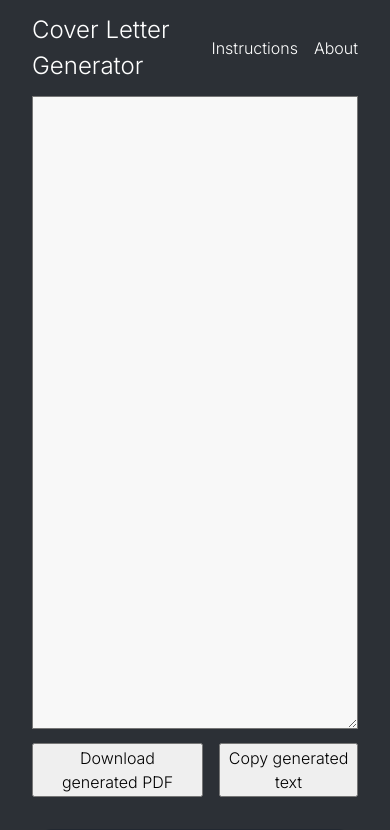
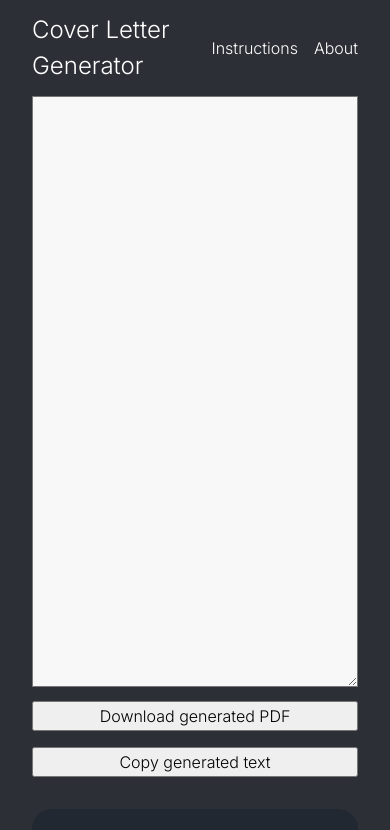
Before and after one commit to aleksebastian/cover-letter-generator, a Svelte app: page / in a window 390 px wide. Shown: the top 830 px of the page. Built offline with nearby package versions, Linux system fonts and the light colour scheme.

Commit message:
Updated clipboard func to use promise and return message based on promise result

```diff
--- a/src/components/Editor.svelte
+++ b/src/components/Editor.svelte
@@ -1,11 +1,13 @@
 <script lang="ts">
+	import { fade } from 'svelte/transition';
 	import { jsPDF } from 'jspdf';
 	import { letter, generatedLetter, fields, fieldNames } from '../store';
-	import { createEventDispatcher } from 'svelte';
-	const dispatch = createEventDispatcher();
 
 	let text: string = '';
 	let previousMatchAllResult: RegExpMatchArray[];
+	let showCopyConfirm: boolean = false;
+	let unableToCopy: boolean = false;
+	let missingReplacement: boolean = false;
 
 	const handleInput = () => {
 		letter.update((t) => text);
@@ -38,16 +40,41 @@
 		previousMatchAllResult = newMatchAll;
 	};
 
-	const handleClick = (request: string) => {
+	const handleClick = async (request: string) => {
 		let regexExp = /\{([^{}]+)\}/g;
 		let newLetter = $letter;
 		for (const field of $fields) {
-			newLetter = newLetter.replaceAll(`{${field.name}}`, field.replacement);
+			if (!field.replacement) {
+				missingReplacement = true;
+				setTimeout(() => {
+					missingReplacement = false;
+				}, 3000);
+				return;
+			} else {
+				newLetter = newLetter.replaceAll(`{${field.name}}`, field.replacement);
+			}
 		}
 		generatedLetter.update((letter) => newLetter);
-		if (request === 'text') {
-			navigator.clipboard.writeText(newLetter);
-		} else if (request === 'pdf') {
+		if (request === 'text' && newLetter.length) {
+			navigator.clipboard.writeText(newLetter).then(
+				() => {
+					showCopyConfirm = true;
+					setTimeout(() => {
+						showCopyConfirm = false;
+					}, 1500);
+				},
+				() => {
+					unableToCopy = true;
+					setTimeout(() => {
+						unableToCopy = false;
+					}, 1500);
+				}
+			);
+
+			return;
+		}
+
+		if (request === 'pdf' && newLetter.length) {
 			const lMargin = 25;
 			const rMargin = 25;
 			const pdfInMM = 210;
@@ -67,6 +94,17 @@
 	<div class="buttons">
 		<button on:click={() => handleClick('pdf')}>Download generated PDF</button>
 		<button on:click={() => handleClick('text')}>Copy generated text</button>
+		{#if showCopyConfirm}
+			<p transition:fade={{ delay: 150, duration: 150 }} class="copy-ok">&#10003; Copied</p>
+		{:else if unableToCopy}
+			<p transition:fade={{ delay: 150, duration: 150 }} class="missing-replacement">
+				&#10060; Unable to copy text
+			</p>
+		{:else if missingReplacement}
+			<p transition:fade={{ delay: 150, duration: 150 }} class="missing-replacement">
+				&#10060; At least one replacement is missing. Please check your fields.
+			</p>
+		{/if}
 	</div>
 </div>
 
@@ -79,7 +117,7 @@
 	textarea {
 		width: 100%;
 		min-height: 450px;
-		height: 75vh;
+		height: 70vh;
 		max-height: 800px;
 		background-color: #f8f8f8;
 		font-weight: 300;
@@ -88,7 +126,22 @@
 
 	.buttons {
 		display: flex;
+		flex-wrap: wrap;
 		gap: 1rem;
 		margin-top: 0.5rem;
 	}
+
+	.copy-ok {
+		color: rgb(0, 221, 0);
+	}
+
+	.missing-replacement {
+		color: red;
+	}
+
+	@media screen and (max-width: 1024px) {
+		button {
+			flex-basis: 100%;
+		}
+	}
 </style>
```
